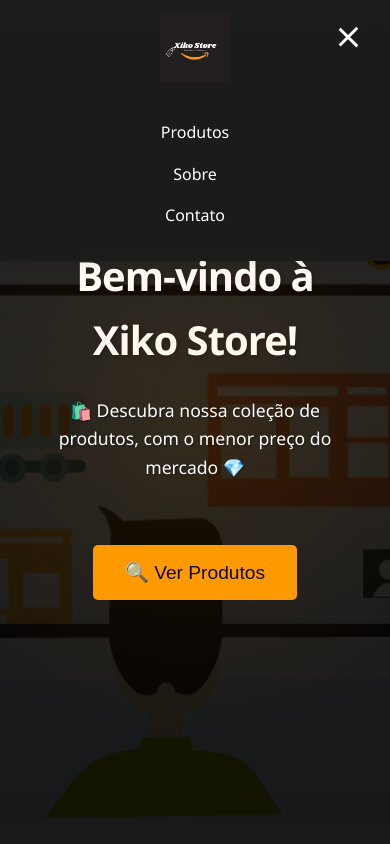
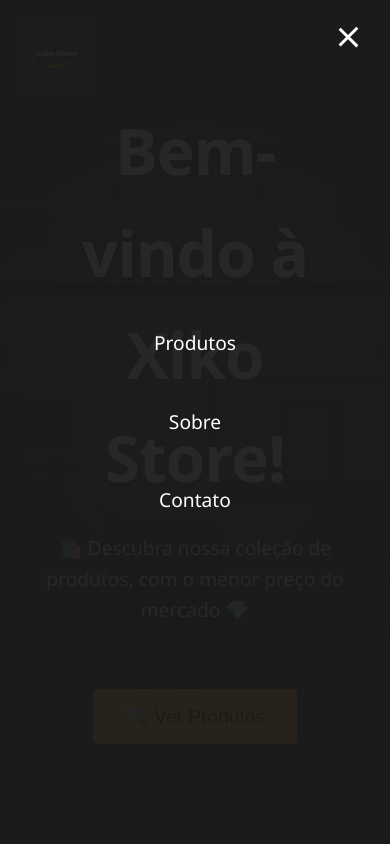
Before and after one commit to tavaresgu/XikoStore, a plain HTML site: page index.html in a window 390 px wide. Both pictures are taken after a click on the button 343 px from the left and 26 px from the top of the page. Shown: the top 844 px of the page. Drawn offline with Linux system fonts and the light colour scheme.

Commit message:
Update styles.css

```diff
--- a/styles.css
+++ b/styles.css
@@ -332,6 +332,9 @@ footer {
     cursor: pointer;
     padding: 0;
     z-index: 10;
+    position: absolute;
+    right: 2rem;
+    top: 1.5rem;
 }
 
 .mobile-menu-toggle span {
@@ -344,13 +347,11 @@ footer {
 /* Responsive Design */
 @media (max-width: 768px) {
     .navbar {
-        flex-direction: column;
-        padding: 0.5rem;
+        padding: 1rem;
     }
 
     .logo {
         height: 60px;
-        margin-bottom: 0.5rem;
     }
 
     .mobile-menu-toggle {
@@ -359,50 +360,32 @@ footer {
 
     .nav-links {
         display: none;
+        position: fixed;
+        top: 0;
+        left: 0;
         width: 100%;
+        height: 100vh;
+        background-color: rgba(28, 28, 28, 0.95);
         flex-direction: column;
-        text-align: center;
-        padding: 1rem 0;
-        background-color: rgba(28, 28, 28, 0.95);
+        justify-content: center;
+        align-items: center;
+        transition: opacity 0.3s ease;
+        opacity: 0;
+        pointer-events: none;
     }
 
     .nav-links.active {
         display: flex;
+        opacity: 1;
+        pointer-events: auto;
     }
 
     .nav-links li {
-        margin: 0.5rem 0;
+        margin: 1.5rem 0;
     }
 
-    .hero h1 {
-        font-size: 2.5rem;
-        padding: 0 1rem;
-    }
-
-    .hero p {
-        font-size: 1.1rem;
-        padding: 0 1rem;
-    }
-
-    .produtos-grid {
-        padding: 0 1rem;
-    }
-
-    .catalogo-card {
-        padding: 2rem 1rem;
-    }
-
-    .sobre p {
-        padding: 0 1rem;
-    }
-
-    .contato-form {
-        padding: 0 1rem;
-    }
-
-    .footer-content {
-        grid-template-columns: 1fr;
-        text-align: center;
+    .nav-links li a {
+        font-size: 1.2rem;
     }
 }
 .logo {
```
